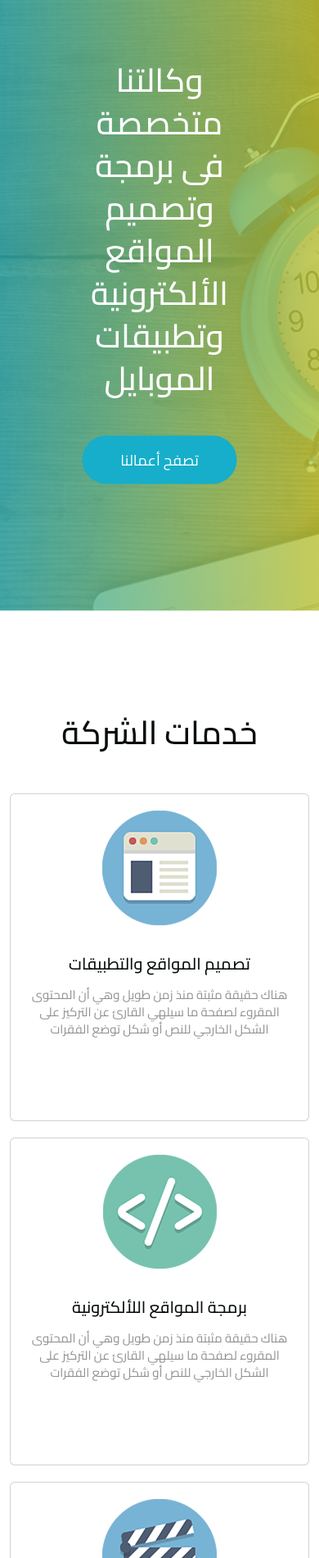
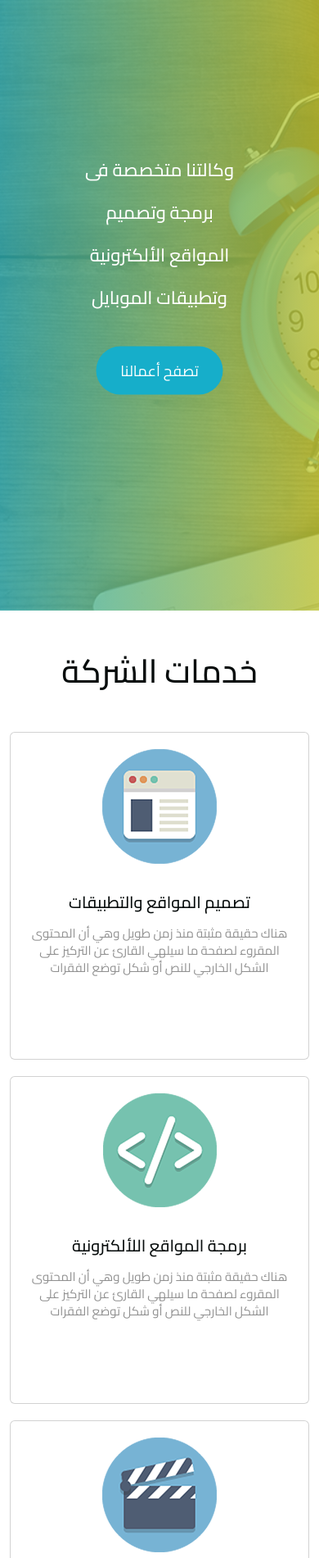
Before and after one commit to Muhammed-Mahrous-Saleh/hsoub-agency, a plain HTML site: page index.html in a window 390 px wide. Shown: the part 99-2000 px from the top of the page at 82% size. Drawn offline with Linux system fonts and the light colour scheme.

Commit message:
fix header and services styles in mobile

```diff
--- a/css/style.css
+++ b/css/style.css
@@ -1,5 +1,4 @@
-@import url('https://fonts.googleapis.com/css2?family=Cairo:wght@200;300;400;500;600;700;800;900;1000&display=swap');
-
+@import url("https://fonts.googleapis.com/css2?family=Cairo:wght@200;300;400;500;600;700;800;900;1000&display=swap");
 
 * {
     padding: 0;
@@ -58,7 +57,11 @@ header {
 }
 
 header .overlay {
-    background: linear-gradient(to right, rgba(46, 178, 181, 0.8), rgba(197, 203, 50, 0.8));
+    background: linear-gradient(
+        to right,
+        rgba(46, 178, 181, 0.8),
+        rgba(197, 203, 50, 0.8)
+    );
     min-height: 100vh;
 }
 
@@ -97,6 +100,14 @@ section.services,
 section.gallery {
     padding: 125px 0 0;
     min-height: 650px;
+}
+
+@media screen and (max-width: 767px) {
+    section.services,
+    section.gallery {
+        padding: 50px 0 0;
+        min-height: 650px;
+    }
 }
 
 section.services .section-title h3,
@@ -260,6 +271,12 @@ section.statistics {
 section.statistics .overlay {
     background-color: rgba(22, 172, 202, 0.8);
     padding: 140px 0 108px;
+}
+
+@media screen and (max-width: 767px) {
+    section.statistics .overlay .row > div:not(:last-child) {
+        margin-bottom: 100px;
+    }
 }
 
 section.statistics .overlay .count {
@@ -469,4 +486,15 @@ footer .copyright p {
     header .overlay .carousel button {
         visibility: hidden;
     }
+
+    header .overlay .carousel .carousel-item .carousel-content h2 {
+        font-size: 22px;
+        line-height: 52px;
+        margin-bottom: 50px;
+        color: #fff;
+    }
+
+    header .overlay .carousel .carousel-item .carousel-content a {
+        padding-inline: 30px;
+    }
 }
```
